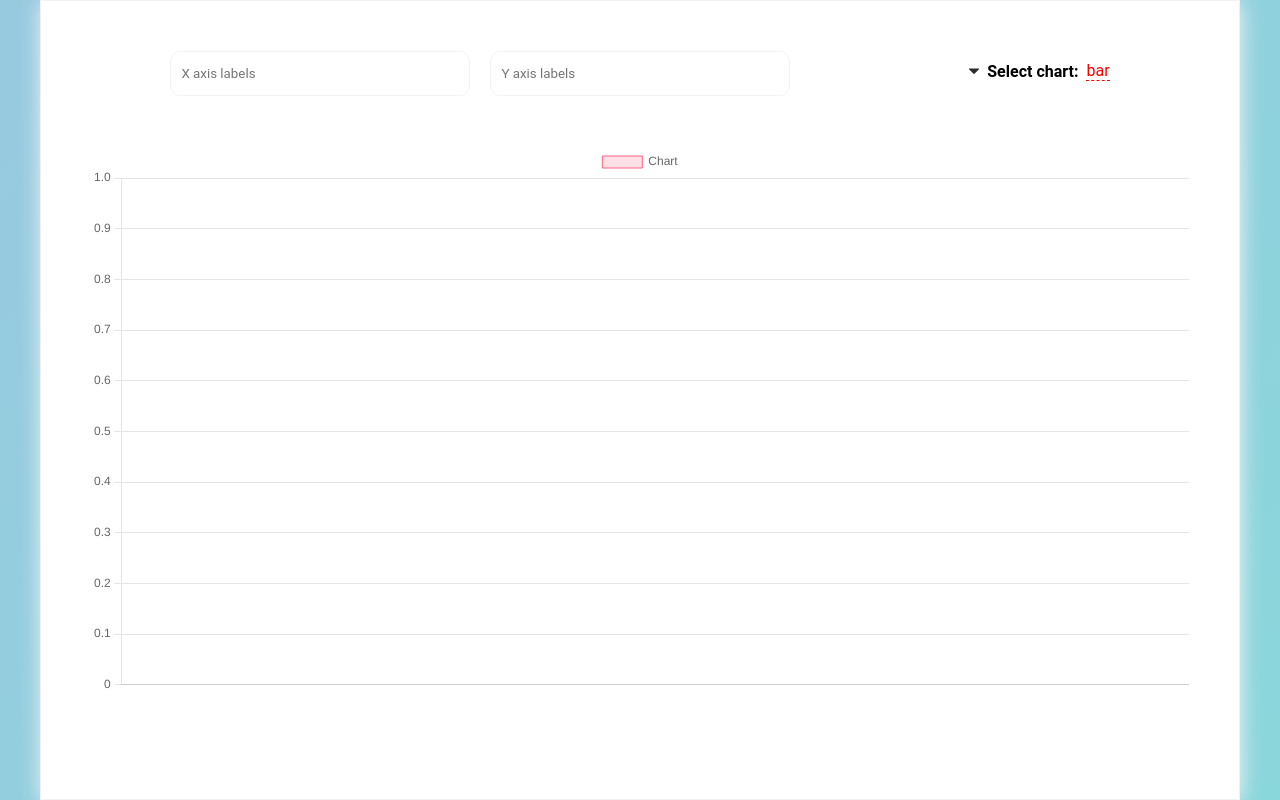
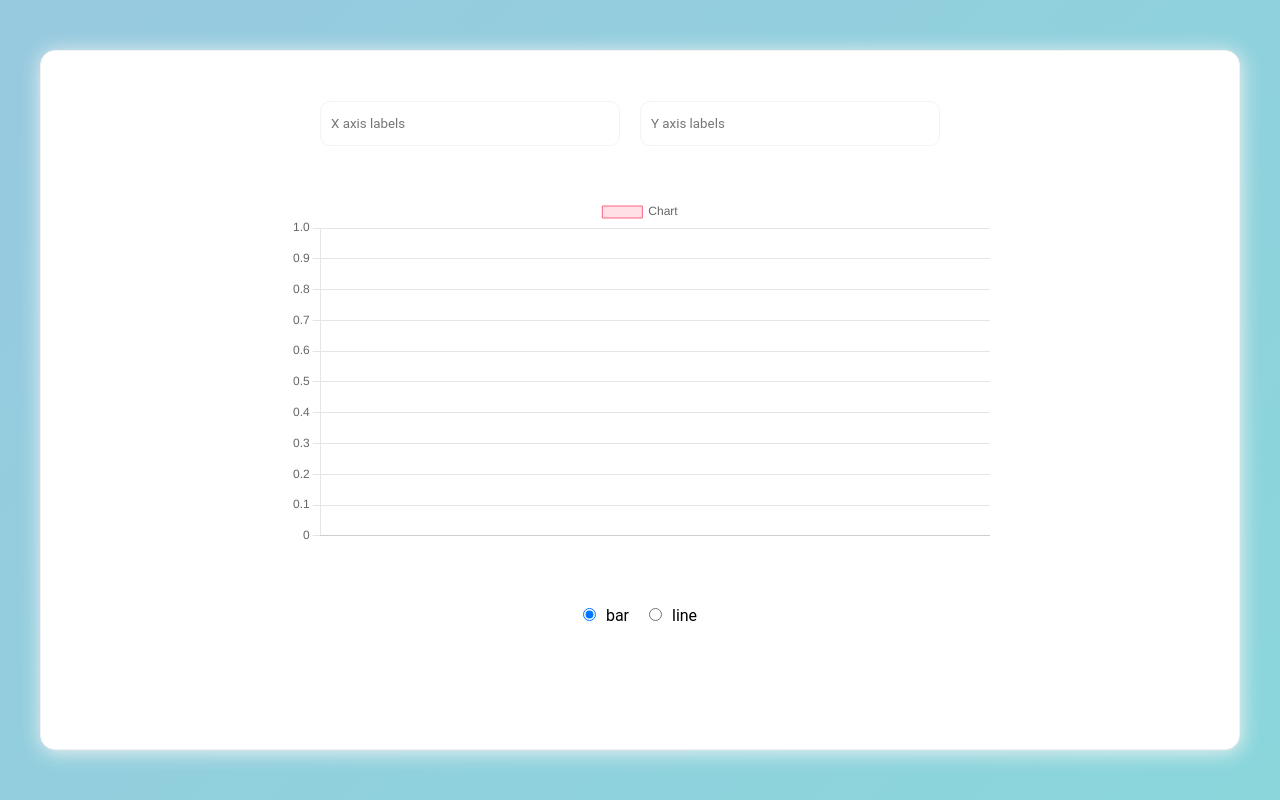
Before and after one commit to GrigoriyShkarta/react-cahrts, a React (Create React App) app: page / in a window 1280 px wide. Built offline with nearby package versions, Linux system fonts and the light colour scheme.

Commit message:
поправил верстку

```diff
--- a/src/App.js
+++ b/src/App.js
@@ -4,9 +4,7 @@ import {Chart as ChartJS, CategoryScale, LinearScale, BarElement, ArcElement, Ti
     PointElement, LineElement,} from 'chart.js';
 import {Bar, Line, Pie} from 'react-chartjs-2';
 
-import ChartsPopup from "./components/ChartsPopup/ChartsPopup";
-import InputsCharts from "./components/InputsCharts/InputsCharts";
-
+import {Checked, InputsCharts} from "./components";
 
 ChartJS.register(CategoryScale, LinearScale, PointElement, LineElement, BarElement, ArcElement, Title,
     Tooltip, Legend);
@@ -17,7 +15,7 @@ function App() {
     const [numbers, setNumbers] = useState([]);
     const [chart, setChart] = useState(0)
 
-    const items = ['bar', 'line', 'pie']
+    const items = ['bar', 'line']
 
     const updateDataX = (value) => {
         setLabels(value)
@@ -26,7 +24,6 @@ function App() {
     const updateDataY = (value) => {
         setNumbers(value)
     }
-
 
     const toggleChart = (index) => {
         setChart(index)
@@ -73,13 +70,14 @@ function App() {
         <div className="container">
             <header>
                 <InputsCharts updateDataX={updateDataX} updateDataY={updateDataY} blurDataX={updateDataX} blurDataY={updateDataY}/>
-                <ChartsPopup items={items} toggleChart={toggleChart}/>
             </header>
             <div className="chart">
                 {chart === 0 ? <Bar options={options} data={data}/> : null}
                 {chart === 1 ? <Line options={options} data={data}/> : null}
                 {chart === 2 ? <Pie options={options} data={data}/> : null}
             </div>
+            {/*<Checked items={items} toggleChart={toggleChart}/>*/}
+            <Checked items={items} toggleChart={toggleChart}/>
         </div>
     );
 }
--- a/src/components/ChartsPopup/ChartsPopup.jsx
+++ /dev/null
@@ -1,68 +0,0 @@
-import {useEffect, useRef, useState} from "react";
-
-import './ChartsPopup.scss'
-
-const ChartsPopup = ({items, toggleChart}) => {
-    const [visiblePopup, setVisiblePopup] = useState(false);
-    const [activeItem, setActiveItem] = useState(0);
-
-    useEffect(() => {
-        document.body.addEventListener('click', handleOutsideClick);
-    }, [visiblePopup]);
-
-    const chartRef = useRef();
-
-    const activeLabel = items[activeItem];
-
-    const handleOutsideClick = (e) => {
-        if (!e.path.includes(chartRef.current)) {
-            setVisiblePopup(false);
-        }
-    };
-
-    const toggleVisiblePopup = () => {
-        setVisiblePopup(!visiblePopup);
-    };
-
-    const onSelectItem = (index) => {
-        setActiveItem(index);
-        setVisiblePopup(false);
-        toggleChart(index)
-    };
-
-    return (
-        <div ref={chartRef} className="sort">
-            <div className="sort__label">
-                <svg
-                    className={visiblePopup ? 'rotated' : ''}
-                    width="10"
-                    height="6"
-                    viewBox="0 0 10 6"
-                    fill="none"
-                    xmlns="http://www.w3.org/2000/svg"
-                >
-                    <path
-                        d="M10 5C10 5.16927 9.93815 5.31576 9.81445 5.43945C9.69075 5.56315 9.54427 5.625 9.375 5.625H0.625C0.455729 5.625 0.309245 5.56315 0.185547 5.43945C0.061849 5.31576 0 5.16927 0 5C0 4.83073 0.061849 4.68424 0.185547 4.56055L4.56055 0.185547C4.68424 0.061849 4.83073 0 5 0C5.16927 0 5.31576 0.061849 5.43945 0.185547L9.81445 4.56055C9.93815 4.68424 10 4.83073 10 5Z"
-                        fill="#2C2C2C"
-                    />
-                </svg>
-                <b>Select chart:</b>
-                <span onClick={toggleVisiblePopup}>{activeLabel}</span>
-            </div>
-            {visiblePopup && <div className="sort__popup">
-                <ul>
-                    {items && items.map((item, index) =>
-                        <li
-                            onClick={() => onSelectItem(index)}
-                            className={activeItem === index ? 'active' : ''}
-                            key={`${item}_${index}`}
-                        >{item}</li>
-                    )
-                    }
-                </ul>
-            </div>}
-        </div>
-    );
-};
-
-export default ChartsPopup;
--- a/src/components/ChartsPopup/ChartsPopup.scss
+++ /dev/null
@@ -1,56 +0,0 @@
-.sort {
-  position: relative;
-  &__label {
-    display: flex;
-    align-items: center;
-    margin-top: 10px;
-
-    svg {
-      margin-right: 8px;
-      transform: rotate(180deg);
-
-      &.rotated {
-        transform: rotate(0);
-      }
-    }
-
-    b {
-      margin-right: 8px;
-    }
-
-    span {
-      color: red;
-      border-bottom: 1px dashed red;
-      cursor: pointer;
-    }
-  }
-
-  &__popup {
-    position: absolute;
-    margin-top: 15px;
-    background: #ffffff;
-    box-shadow: 0 5px 15px rgba(0, 0, 0, 0.09);
-    border-radius: 10px;
-    overflow: hidden;
-    padding: 10px 0;
-    width: 160px;
-
-    ul {
-      overflow: hidden;
-      li {
-        padding: 12px 20px;
-        cursor: pointer;
-
-        &.active,
-        &:hover {
-          background: rgba(254, 95, 30, 0.05);
-        }
-
-        &.active {
-          font-weight: bold;
-          color: red;
-        }
-      }
-    }
-  }
-}
--- /dev/null
+++ b/src/components/Checked/Cheked.scss
@@ -0,0 +1,17 @@
+.wrapperRadio {
+  display: flex;
+  justify-content: center;
+}
+
+.box {
+  margin: 10px;
+}
+
+.radio {
+  cursor: pointer;
+
+  &__input {
+    cursor: pointer;
+    margin-right: 10px;
+  }
+}
--- /dev/null
+++ b/src/components/Checked/index.jsx
@@ -0,0 +1,38 @@
+import {useState} from "react";
+
+import './Cheked.scss'
+
+const Checked = ({items, toggleChart}) => {
+    const [activeItem, setActiveItem] = useState(0);
+
+    const onSelectItem = (index) => {
+        setActiveItem(index);
+        toggleChart(index)
+    };
+
+    const renderCheckbox = items.map((item, index) =>
+        <li key={`${item}_${index}`} className="box">
+            <label form={item} className="radio">
+                <input
+                    type="radio"
+                    name="check"
+                    id={item}
+                    className="radio__input"
+                    checked={activeItem === index}
+                    onChange={() => onSelectItem(index)}
+                />
+                <span className="radio__text">{item}</span>
+            </label>
+        </li>
+    )
+
+    return (
+        <div>
+            <ul className="wrapperRadio">
+                {renderCheckbox}
+            </ul>
+        </div>
+    );
+};
+
+export default Checked;
--- /dev/null
+++ b/src/components/index.js
@@ -0,0 +1,2 @@
+export {default as Checked} from "./Checked";
+export {default as InputsCharts} from "./InputsCharts"
--- a/src/index.css
+++ b/src/index.css
@@ -76,10 +76,11 @@ a {
   left: 50%;
   top: 50%;
   width: 1200px;
-  height: 800px;
+  height: 700px;
   transform: translate(-50%, -50%);
   box-shadow: 1px 2px 20px #f3f3f3;
   border: 1px solid #F1F1F1;
+  border-radius: 15px;
   padding: 50px;
   background-color: white;
 }
@@ -93,5 +94,6 @@ header {
   -moz-osx-font-smoothing: grayscale;
   -webkit-font-smoothing: antialiased;
   color: black;
-  margin-top: 50px;
+  margin: 50px auto;
+  width: 700px;
 }
```
Also changed, not shown: src/components/InputsCharts/index.jsx (renamed from src/components/InputsCharts/InputsCharts.jsx).
